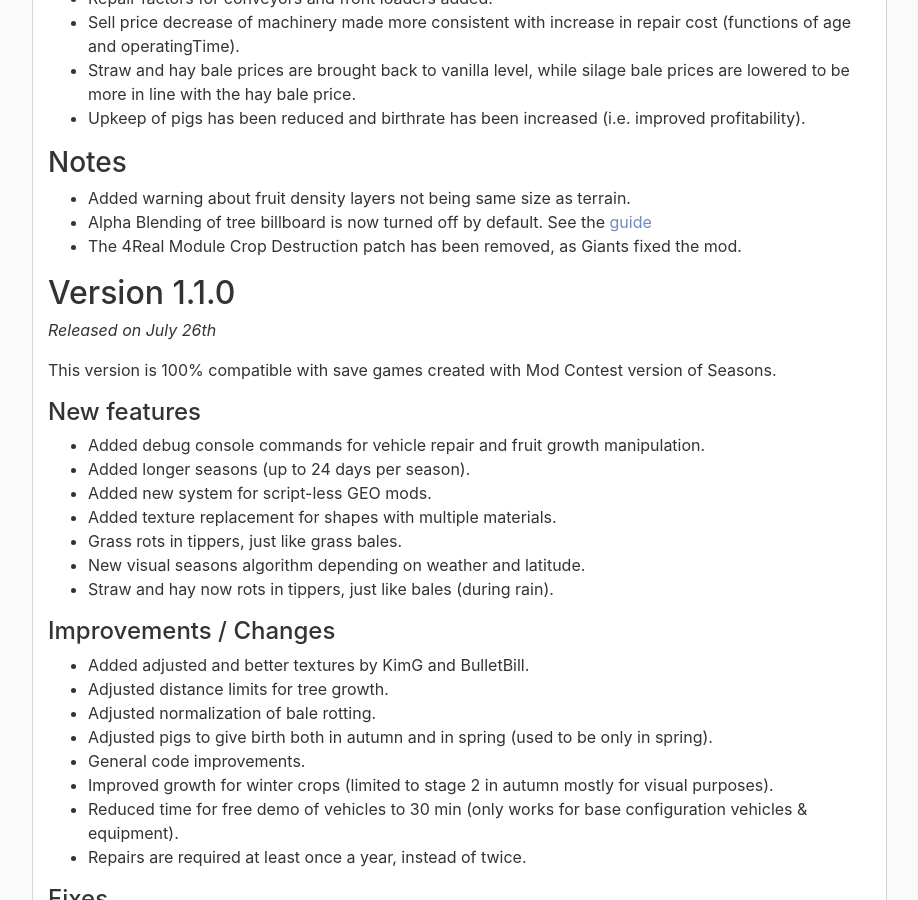
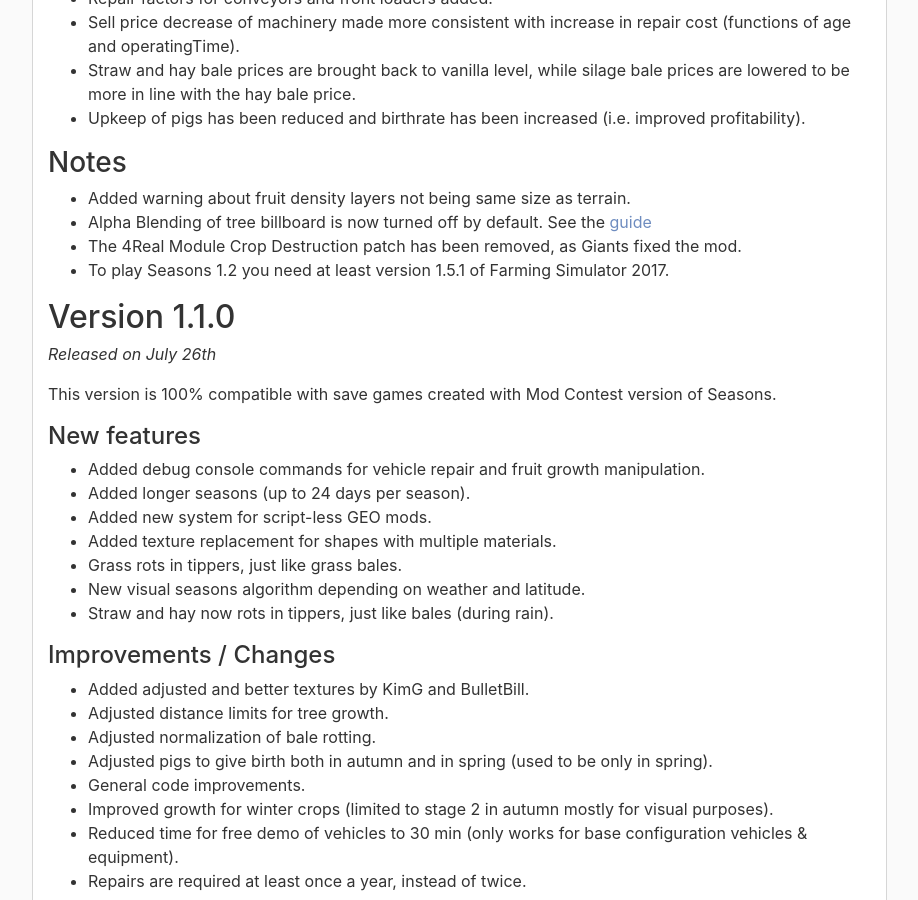
Before and after one commit to RealismusModding/realismusmodding.github.io, a Jekyll site: the page built from mods/seasons/manual/release_notes.md, in a window 1280 px wide and 900 px high, scrolled down 1137 px. Shown: the whole window, without its empty margins (323-1241 px from the left). Built offline with Jekyll 4.4.1, drawn with Linux system fonts in a browser that asks for light colours; comment, search, counter and statistics services are not loaded.

Commit message:
Add note about needing 1.5.1 patch

```diff
--- a/mods/seasons/manual/release_notes.md
+++ b/mods/seasons/manual/release_notes.md
@@ -52,6 +52,7 @@ This version is 100% compatible with save games created with earlier versions of
 - Added warning about fruit density layers not being same size as terrain.
 - Alpha Blending of tree billboard is now turned off by default. See the [guide](/mods/seasons/manual/modding/1-2-checklist#tree-alphablending-is-now-not-disabled-by-default)
 - The 4Real Module Crop Destruction patch has been removed, as Giants fixed the mod.
+- To play Seasons 1.2 you need at least version 1.5.1 of Farming Simulator 2017.
 
 ## Version 1.1.0
 *Released on July 26th*
```
